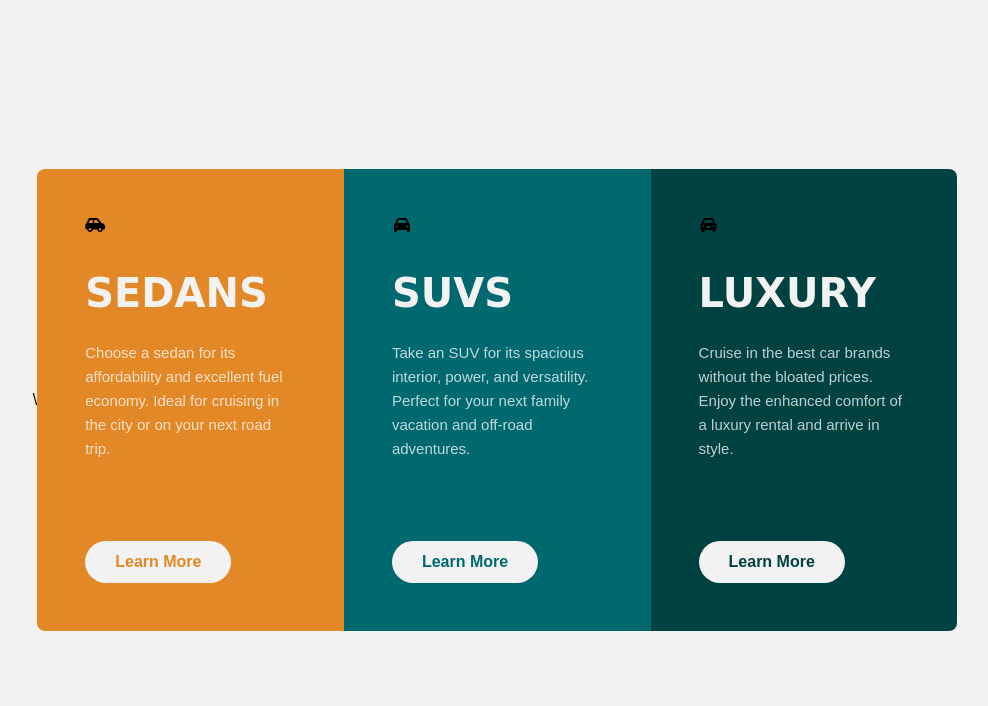
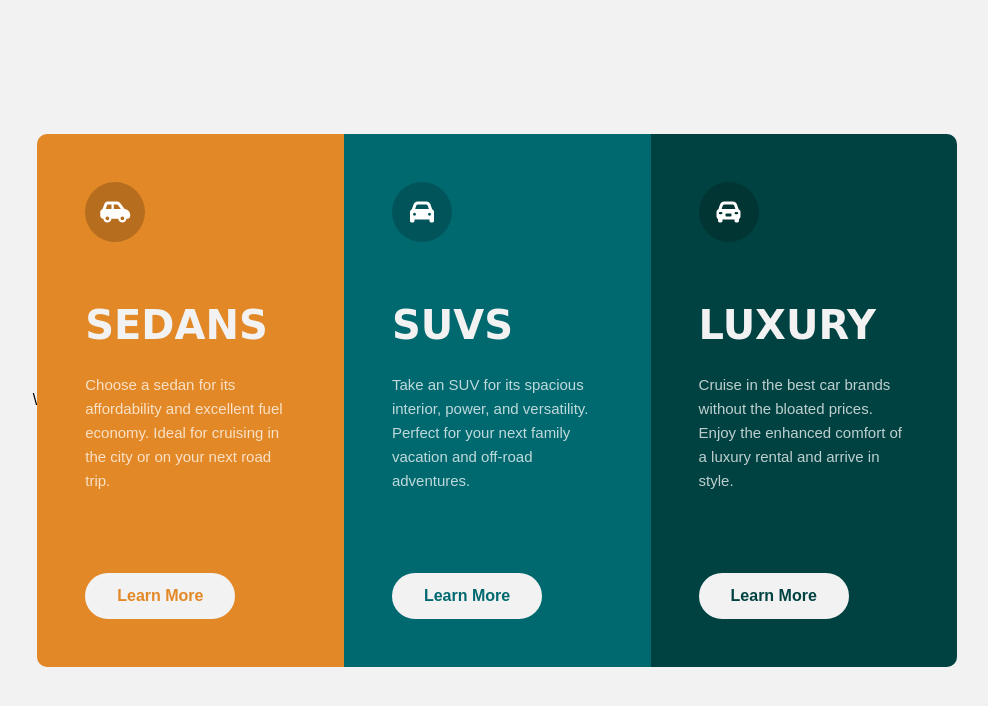
Before and after one commit to hamdyabozed00-blip/column-preview-card-component, a plain HTML site: page index.html in a window 1280 px wide. Shown: the whole page, without its empty margins (145-1133 px from the left). Drawn offline with Linux system fonts and the light colour scheme.

Commit message:
Update index.css

```diff
--- a/index.css
+++ b/index.css
@@ -17,7 +17,7 @@ body {
 .card-container {
   display: flex;
   max-width: 920px;
-  border-radius: 8px;
+  border-radius: 10px;
   overflow: hidden;
 }
 
@@ -57,12 +57,14 @@ body {
 }
 
 .btn {
+  display: inline-block;
   background-color: hsl(0, 0%, 95%);
   padding: 12px 30px;
   border-radius: 25px;
   text-decoration: none;
   font-weight: bold;
   transition: all 0.3s ease;
+  border: 2px solid #f2f2f2;
 }
 
 .card--sedan .btn { color: hsl(31, 77%, 52%); }
@@ -71,6 +73,24 @@ body {
 
 .btn:hover {
   background-color: transparent;
-  color: hsl(0, 0%, 95%);
-  border: 2px solid hsl(0, 0%, 95%);
+  color: #ffffff !important;
+  border-color: #ffffff;
+  cursor: pointer;
 }
+/* الدايرة الغامقة خلف السيارة */
+.icon {
+  width: 60px;
+  height: 60px;
+  background-color: rgba(0, 0, 0, 0.2); /* درجة غامقة شفافة تناسب كل الألوان */
+  border-radius: 50%; /* تجعل الحاوية دائرة */
+  display: flex;
+  justify-content: center;
+  align-items: center;
+  margin-bottom: 25px;
+}
+
+/* أيقونة السيارة نفسها داخل الدايرة */
+.icon i {
+  font-size: 24px;
+  color: #ffffff; /* لون السيارة أبيض داخل الدايرة */
+}
```
